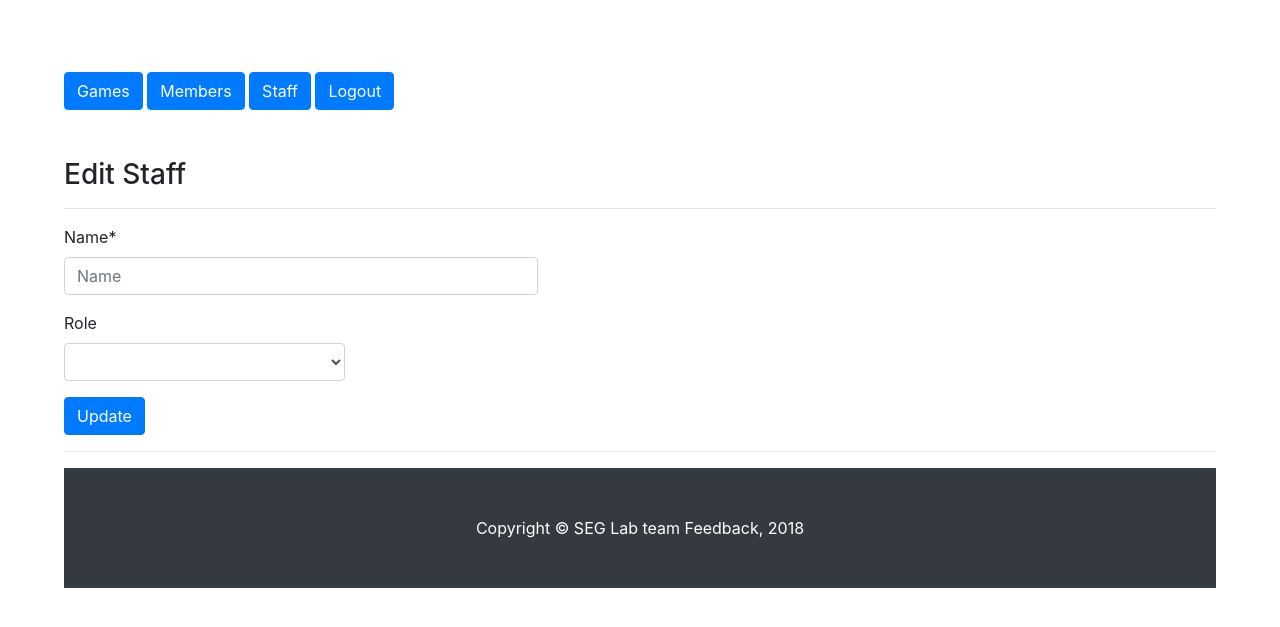
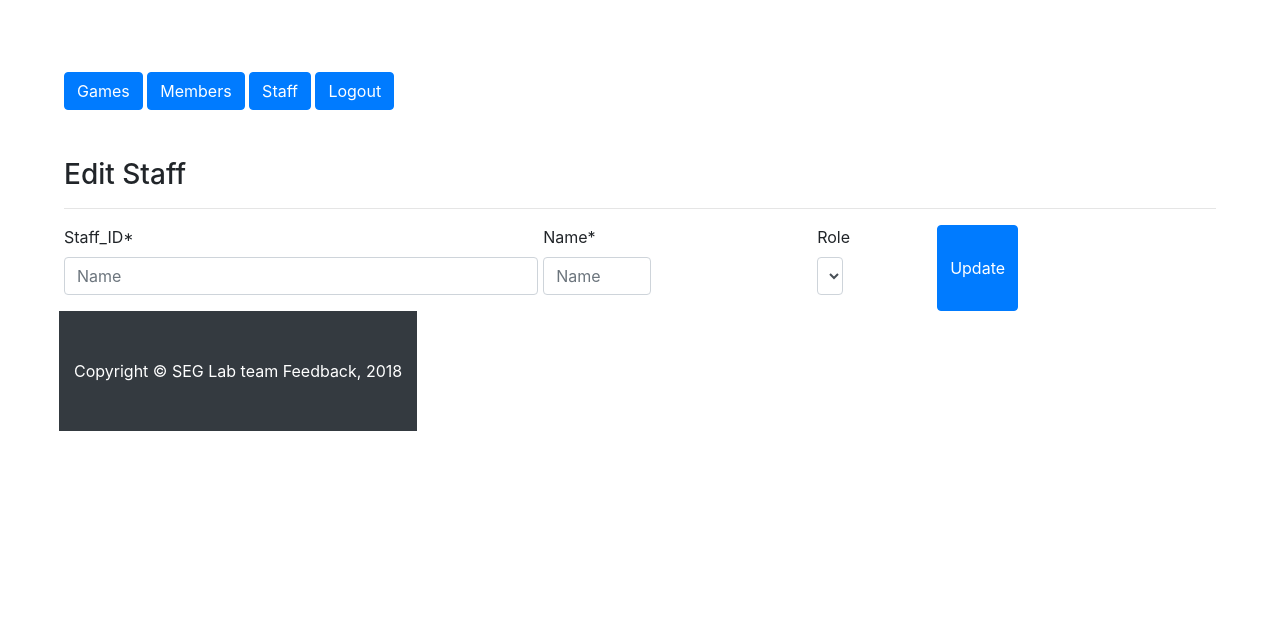
Before and after one commit to vladmit31/Video-Games-Society-Webpage, a PHP site: page /staff/edit.php in a window 1280 px wide. Shown: the part 56-683 px from the top of the page. Run offline with PHP 8.4, Linux system fonts and the light colour scheme; the visitor is signed in with stand-in values (Sample User, id 1); data comes from the database, SQL or seed files in the repository; both versions use the stored data as it was after the commit; data that the repository does not hold is empty.

Commit message:
Change staff table

```diff
--- a/LabProject/VGS/public/staff/create.php
+++ b/LabProject/VGS/public/staff/create.php
@@ -6,6 +6,7 @@ if(is_post_request()) {
   // Handle form values sent by new.php
 
   $staff = [];
+  $staff['Staff_ID'] = $_POST['staffID'] ?? '';
   $staff['Name'] = $_POST['name'] ?? '';
   $staff['Role'] = $_POST['role'] ?? '';
   $staff['Pass'] = $_POST['password'] ?? '';
@@ -13,8 +14,9 @@ if(is_post_request()) {
    $hashed_password = password_hash($staff['Pass'], PASSWORD_BCRYPT);
 
    $sql = "INSERT INTO Staff ";
-    $sql .= "(Name,Role,Pass) ";
+    $sql .= "(Staff_ID,Name,Role,Pass) ";
     $sql .= "VALUES (";
+    $sql .= "'" . $staff['Staff_ID'] . "',";
     $sql .= "'" . $staff['Name'] . "',";
     $sql .= "'" . $staff['Role'] . "',";
     $sql .= "'" . $hashed_password . "'";
--- a/LabProject/VGS/public/staff/edit.php
+++ b/LabProject/VGS/public/staff/edit.php
@@ -8,11 +8,13 @@ if(is_post_request()) {
   // Handle form values sent by edit.php
 
   $staff = [];
+  $staff['Staff_ID'] = $_POST['staffID'] ?? '';
   $staff['Name'] = $_POST['name'] ?? '';
   $staff['Role'] = $_POST['role'] ?? '';
 
 
   $sql = "UPDATE Staff SET ";
+    $sql .= "Staff_ID='" . $staff['Staff_ID'] . "',";
     $sql .= "Name='" . $staff['Name'] . "',";
     $sql .= "Role='" . $staff['Role'] . "' ";
     $sql .= "WHERE Staff_ID='" . $id . "'";
@@ -37,7 +39,7 @@ if(is_post_request()) {
     $result = mysqli_query($db, $sql);
     confirm_result_set($result);
 
-    $member = mysqli_fetch_assoc($result);
+    $staff = mysqli_fetch_assoc($result);
     mysqli_free_result($result);
 
 ?>
@@ -46,7 +48,15 @@ if(is_post_request()) {
 <h3>Edit Staff</h3>
 <hr/>
 
-<form action="<?php echo url_for('./members/edit.php?id= '. h(u($staff['Staff_ID'])) ); ?>" method="post">
+<form action="<?php echo url_for('./staff/edit.php?id= '. h(u($staff['Staff_ID'])) ); ?>" method="post">
+  <div class="form-row">
+
+   <div class="form-group col-md-5">
+      <label for="staffid">Staff_ID*</label>
+      <input type="text" class="form-control" name="staffID" placeholder="Name" value="<?php echo h($staff['Staff_ID']); ?>" method="post" required>
+
+  </div>
+
   <div class="form-row">
 
    <div class="form-group col-md-5">
@@ -67,9 +77,9 @@ if(is_post_request()) {
               <option value="Volunteer">Volunteer</option>
         <?php } ?>
          <?php if( ($staff['Role']) == 'Secretary'){ ?>
-              <option value="0">0</option>
+              <option value=""></option>
               <option selected="selected" value="Secretary">Secretary</option>
-              <option value="2">2</option>
+              <option value="Volunteer">Volunteer</option>
         <?php } ?>
           <?php if( ($staff['Role']) == 'Volunteer'){ ?>
               <option value=""></option>
```
Also changed, not shown: LabProject/VGS/public/login.php (+12 -5 lines), LabProject/VGS/public/staff/new.php (+7 -0 lines), LabProject/VGS/setup/setup.sql (+5 -6 lines).
